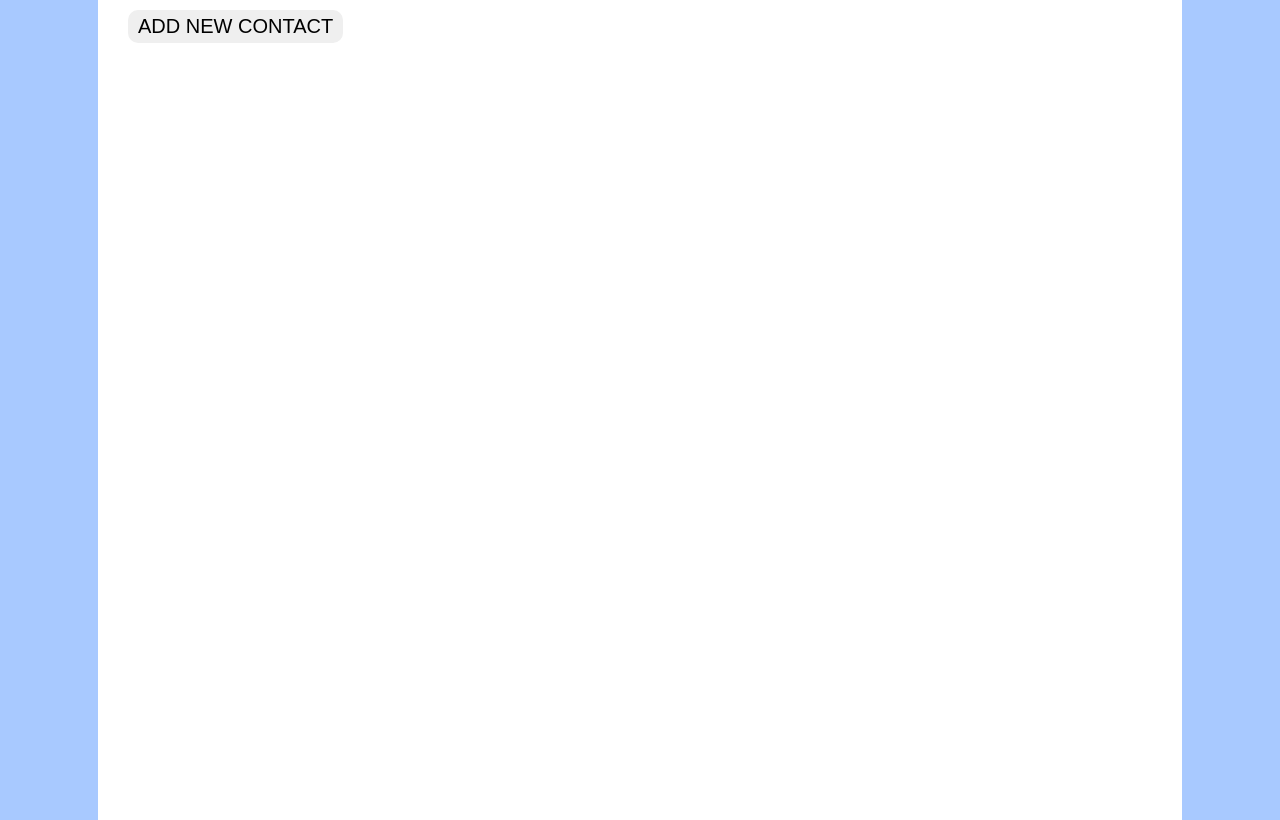
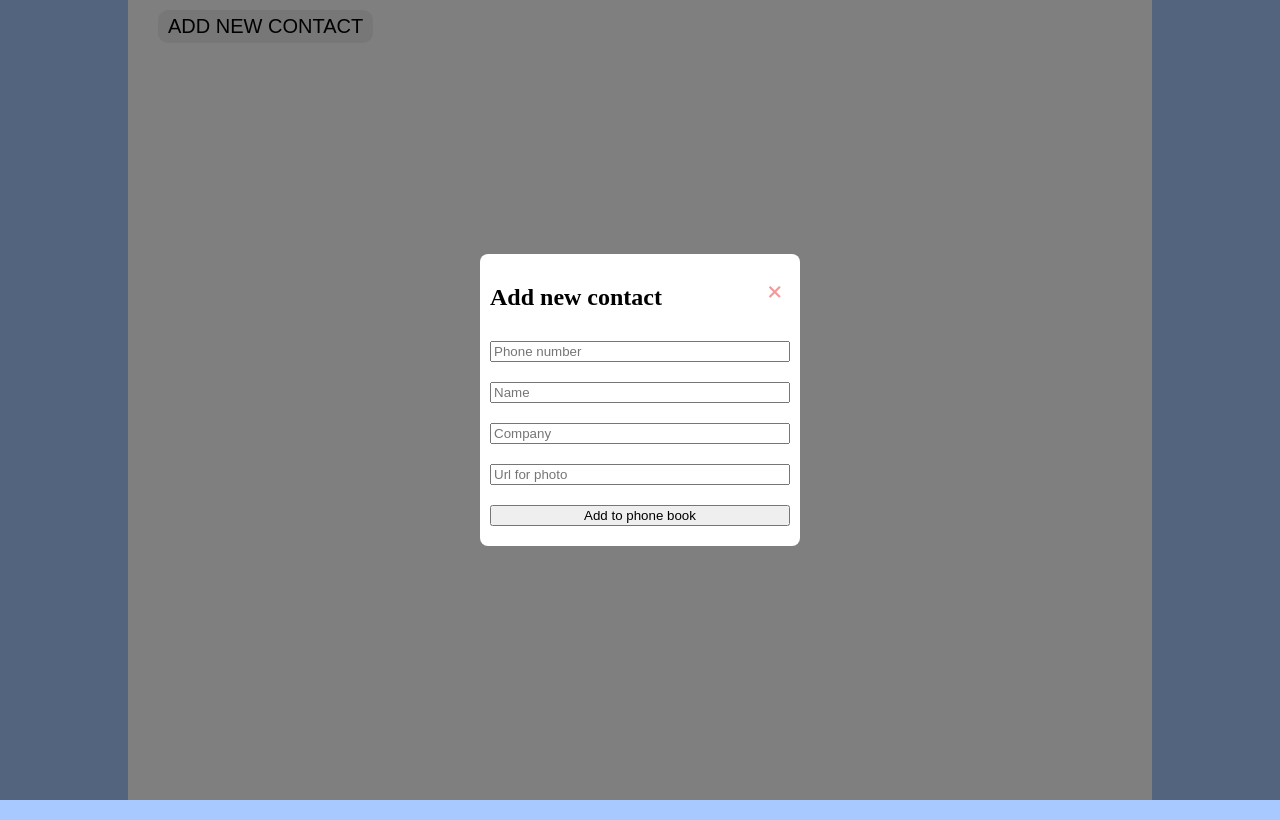
Before and after one commit to kolosovk/phone-book-app, a React (Create React App) app: page / in a window 1280 px wide. Both pictures are taken after a click on the button "ADD NEW CONTACT". Built offline with nearby package versions, Linux system fonts and the light colour scheme.

Commit message:
Added modal window for new contact

```diff
--- a/src/App.js
+++ b/src/App.js
@@ -1,10 +1,26 @@
 import React, { Component } from "react";
+import Modal from "./components/modal";
 
 class App extends Component {
+  state = {
+    showModal: false
+  };
+
+  toggleModal = () => {
+    this.setState({ showModal: !this.state.showModal });
+    console.log(this.state.showModal);
+  };
+
   render() {
     return (
       <div className="App">
-        <button className="addContactModal">Add new contact</button>
+        <button className="addContactModal" onClick={this.toggleModal}>
+          Add new contact
+        </button>
+        <Modal
+          toggleModal={this.toggleModal}
+          showModal={this.state.showModal}
+        />
       </div>
     );
   }
--- a/src/components/modal/index.js
+++ b/src/components/modal/index.js
@@ -1,13 +1,46 @@
-import React, { Component } from "react";
+import React from "react";
 
-class Modal extends Component {
-  render() {
-    return (
-      <div className="Modal">
-        <p>Your phone book is empty</p>
-      </div>
-    );
-  }
-}
+export const Modal = ({
+  inputPhone,
+  inputName,
+  inputCompany,
+  inputImage,
+  showModal,
+  toggleModal
+}) => (
+  <div className={`createContact ${showModal ? "open" : ""}`}>
+    <div className="wrapper">
+      <button className="closeModal" onClick={toggleModal}>
+        +
+      </button>
+      <h2>Add new contact</h2>
+      <input
+        type="tel"
+        name="inputPhone"
+        placeholder="Phone number"
+        value={inputPhone}
+      />
+      <input
+        type="text"
+        name="inputName"
+        placeholder="Name"
+        value={inputName}
+      />
+      <input
+        type="text"
+        name="inputCompany"
+        placeholder="Company"
+        value={inputCompany}
+      />
+      <input
+        type="text"
+        name="inputImage"
+        placeholder="Url for photo"
+        value={inputImage}
+      />
+      <button>Add to phone book</button>
+    </div>
+  </div>
+);
 
 export default Modal;
--- a/src/components/modal/modal.styl
+++ b/src/components/modal/modal.styl
@@ -0,0 +1,40 @@
+.createContact
+	position fixed
+	display flex
+	justify-content center
+	align-items center
+	left 0
+	top 0
+	width 100vw
+	height 100vh
+	background-color rgba(0, 0, 0, .5)
+	transition .3s
+	opacity 0
+	visibility hidden
+	&.open
+		transition .3s
+		opacity 1
+		visibility visible
+	.wrapper
+		width 300px
+		position relative
+		margin 0 auto
+		display flex
+		flex-direction column
+		padding 10px
+		border-radius 8px
+		background-color white
+		input,
+		button
+			margin 10px 0
+		.closeModal
+			cursor pointer
+			font-size 30px
+			transform rotate(45deg)
+			color #f49898
+			outline 0
+			position absolute
+			top 10px
+			right 10px
+			border 0
+			background transparent
--- a/src/style/index.css
+++ b/src/style/index.css
@@ -1,3 +1,48 @@
+.createContact {
+  position: fixed;
+  display: flex;
+  justify-content: center;
+  align-items: center;
+  left: 0;
+  top: 0;
+  width: 100vw;
+  height: 100vh;
+  background-color: rgba(0,0,0,0.5);
+  transition: 0.3s;
+  opacity: 0;
+  visibility: hidden;
+}
+.createContact.open {
+  transition: 0.3s;
+  opacity: 1;
+  visibility: visible;
+}
+.createContact .wrapper {
+  width: 300px;
+  position: relative;
+  margin: 0 auto;
+  display: flex;
+  flex-direction: column;
+  padding: 10px;
+  border-radius: 8px;
+  background-color: #fff;
+}
+.createContact .wrapper input,
+.createContact .wrapper button {
+  margin: 10px 0;
+}
+.createContact .wrapper .closeModal {
+  cursor: pointer;
+  font-size: 30px;
+  transform: rotate(45deg);
+  color: #f49898;
+  outline: 0;
+  position: absolute;
+  top: 10px;
+  right: 10px;
+  border: 0;
+  background: transparent;
+}
 body {
   margin: 0;
   position: relative;
@@ -9,6 +54,7 @@ body div.App {
   width: 80vw;
   height: 100vh;
   padding: 10px 30px;
+  box-sizing: border-box;
 }
 body div.App .addContactModal {
   outline: none;
--- a/src/style/index.styl
+++ b/src/style/index.styl
@@ -1,3 +1,5 @@
+@import '../components/modal/modal.styl'
+
 body
     margin: 0
     position relative
@@ -8,6 +10,7 @@ body
         width: 80vw
         height 100vh
         padding 10px 30px
+        box-sizing: border-box
         .addContactModal
             outline none
             border 0
```
